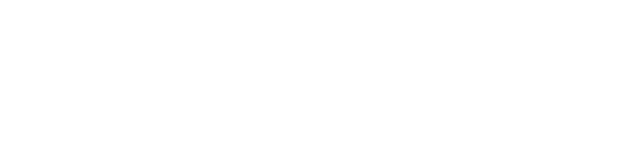
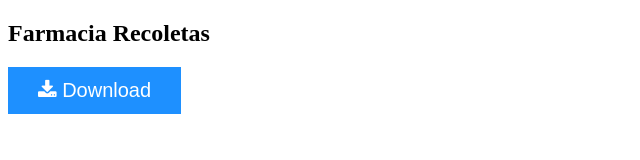
Before and after one commit to RESULTO-CONSULTORIA-SL/RESULTO-CONSULTORIA-SL.github.io, a plain HTML site: page index.html in a window 1280 px wide. Shown: the whole page, without its empty margins (0-640 px from the left). Drawn offline with Linux system fonts and the light colour scheme.

Commit message:
Update index.html

```diff
--- a/index.html
+++ b/index.html
@@ -21,10 +21,10 @@
 </style>
 </head>
 <body>
-<!--
-<h2>Reservas Farmacia</h2>
+
+<h2>Farmacia Recoletas</h2>
 
 <button class="btn" onclick="document.location='itms-services://?action=download-manifest&url=https://resulto-consultoria-sl.github.io/manifest.plist'"><i class="fa fa-download"></i> Download</button>
--->
+
 </body>
 </html>
```
